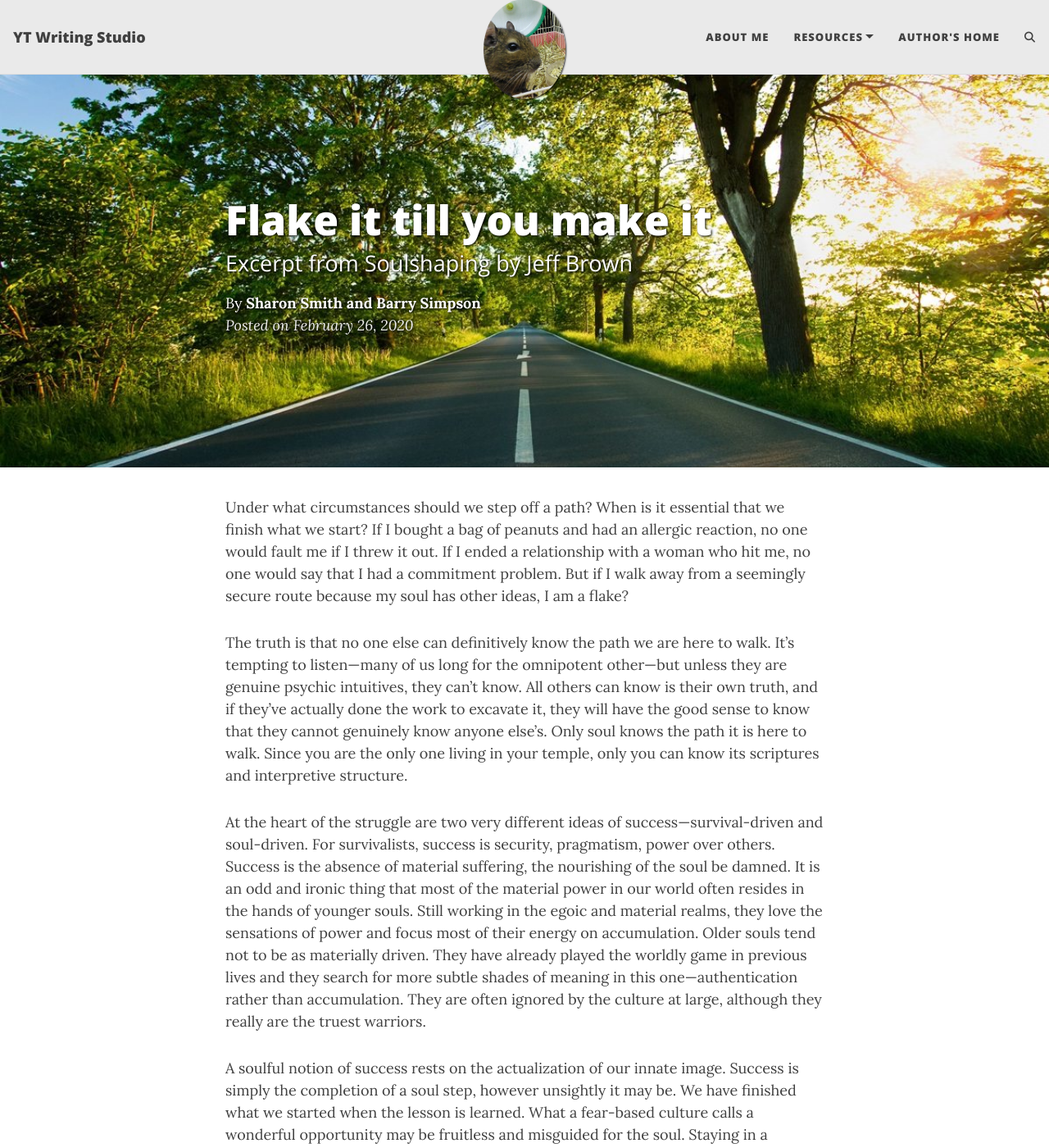
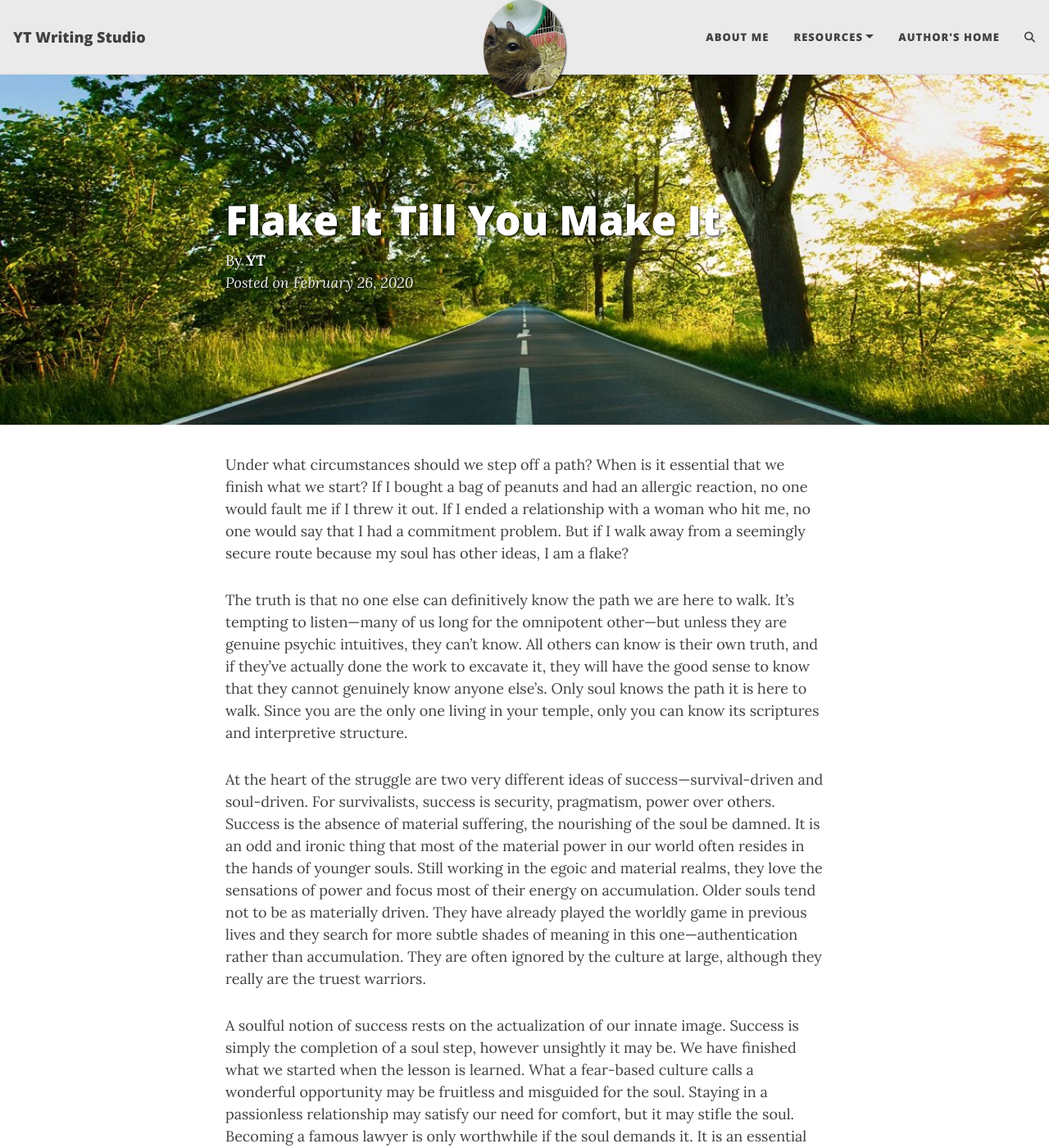
Before and after one commit to Yusketch-311/unity-prototypes, a Jekyll site: the page built from _posts/2020-02-26-flake-it-till-you-make-it.md, in a window 1280 px wide and 1400 px high. Shown: the whole window at 82% size. Built offline with Jekyll 4.4.1, drawn with Linux system fonts in a browser that asks for light colours; comment, search, counter and statistics services are not loaded.

Commit message:
change some

```diff
--- a/_config.yml
+++ b/_config.yml
@@ -32,7 +32,7 @@ navbar-links:
 
 # Image to show in the navigation bar - works best with a square image
 # Remove this parameter if you don't want an image in the navbar
-avatar: "/assets/img/avatar-icon.png"
+avatar: "/assets/img/avatar.png"
 
 # By default, the image is cut into a circle. You can disable this behaviour by setting 'round-avatar: false'
 round-avatar: true
--- a/_posts/2020-02-26-flake-it-till-you-make-it.md
+++ b/_posts/2020-02-26-flake-it-till-you-make-it.md
@@ -1,12 +1,12 @@
 ---
 layout: post
-title: Flake it till you make it
-subtitle: Excerpt from Soulshaping by Jeff Brown
+# title: Flake it till you make it
+# subtitle: Excerpt from Soulshaping by Jeff Brown
 cover-img: /assets/img/path.jpg
 thumbnail-img: /assets/img/thumb.png
 share-img: /assets/img/path.jpg
-tags: [books, test]
-author: Sharon Smith and Barry Simpson
+# tags: [books, test]
+author: YT
 ---
 
 Under what circumstances should we step off a path? When is it essential that we finish what we start? If I bought a bag of peanuts and had an allergic reaction, no one would fault me if I threw it out. If I ended a relationship with a woman who hit me, no one would say that I had a commitment problem. But if I walk away from a seemingly secure route because my soul has other ideas, I am a flake?
```
Also changed, not shown: assets/img/avatar.png (renamed from assets/img/avatar-icon.png), 2 other files.
